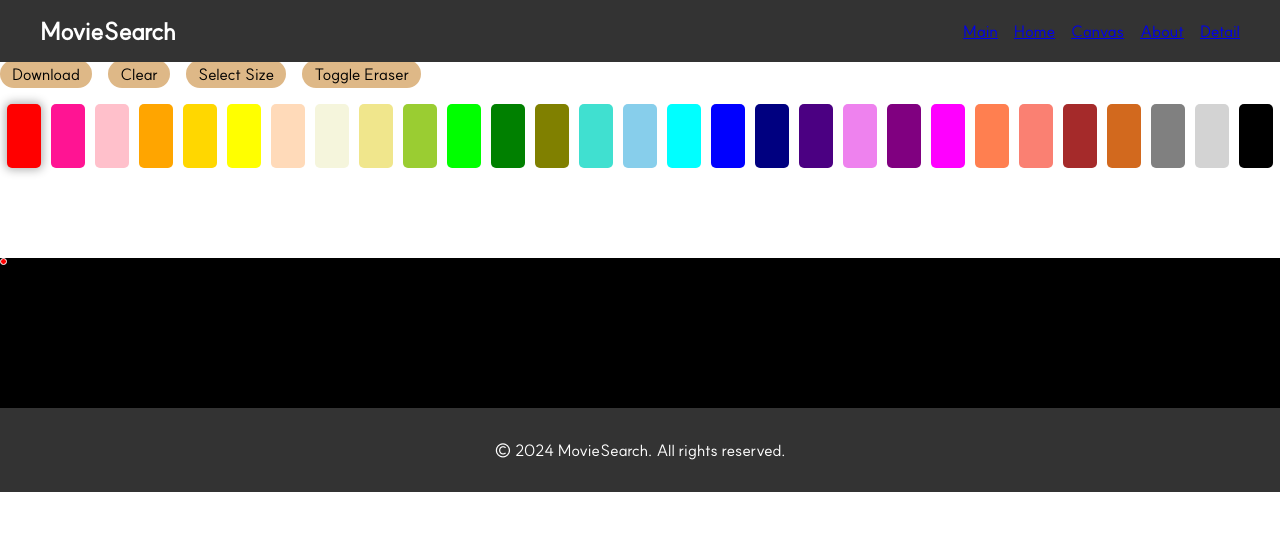
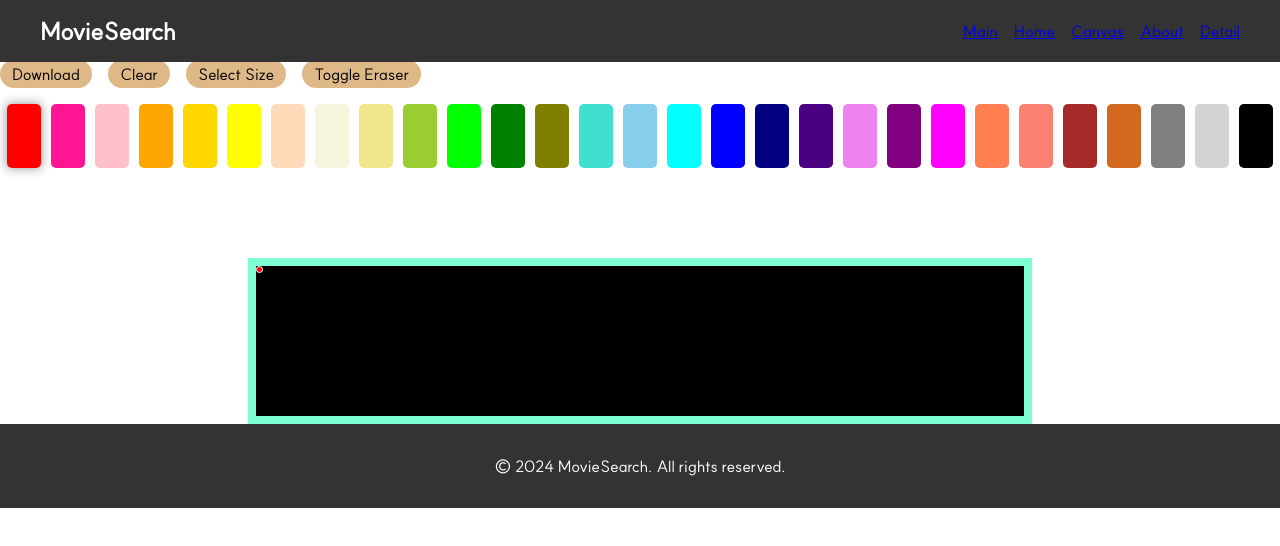
Before and after one commit to yeoniii20/movit, a Vue app: page /canvas in a window 1280 px wide. Shown: the top 546 px of the page. Built offline with nearby package versions, Linux system fonts and the light colour scheme; the HTML template or start-up script is replaced by a standard one.

Commit message:
styles: add border style

```diff
--- a/src/components/CanvasCom.vue
+++ b/src/components/CanvasCom.vue
@@ -1,4 +1,5 @@
 <template>
+  <div class="wrapper">
     <div
       class="canvas-container"
       @mousemove="draw"
@@ -16,7 +17,8 @@
           width: toolSize + 'px',
           height: toolSize + 'px',
         }"
-    ></div>
+      />
+    </div>
   </div>
 </template>
 
@@ -138,12 +140,20 @@ export default {
 </script>
 
 <style scoped>
+.wrapper {
+  display: flex;
+  justify-content: center;
+}
+
 .canvas-container {
   position: relative;
-  width: 100%;
+  width: 60%;
   height: 100%;
   background: #000;
   cursor: none;
+  border-color: aquamarine;
+  border-width: 0.5rem;
+  border-style: solid;
 }
 canvas {
   display: block;
```
Lines whose indentation alone changed are shown as unchanged.
